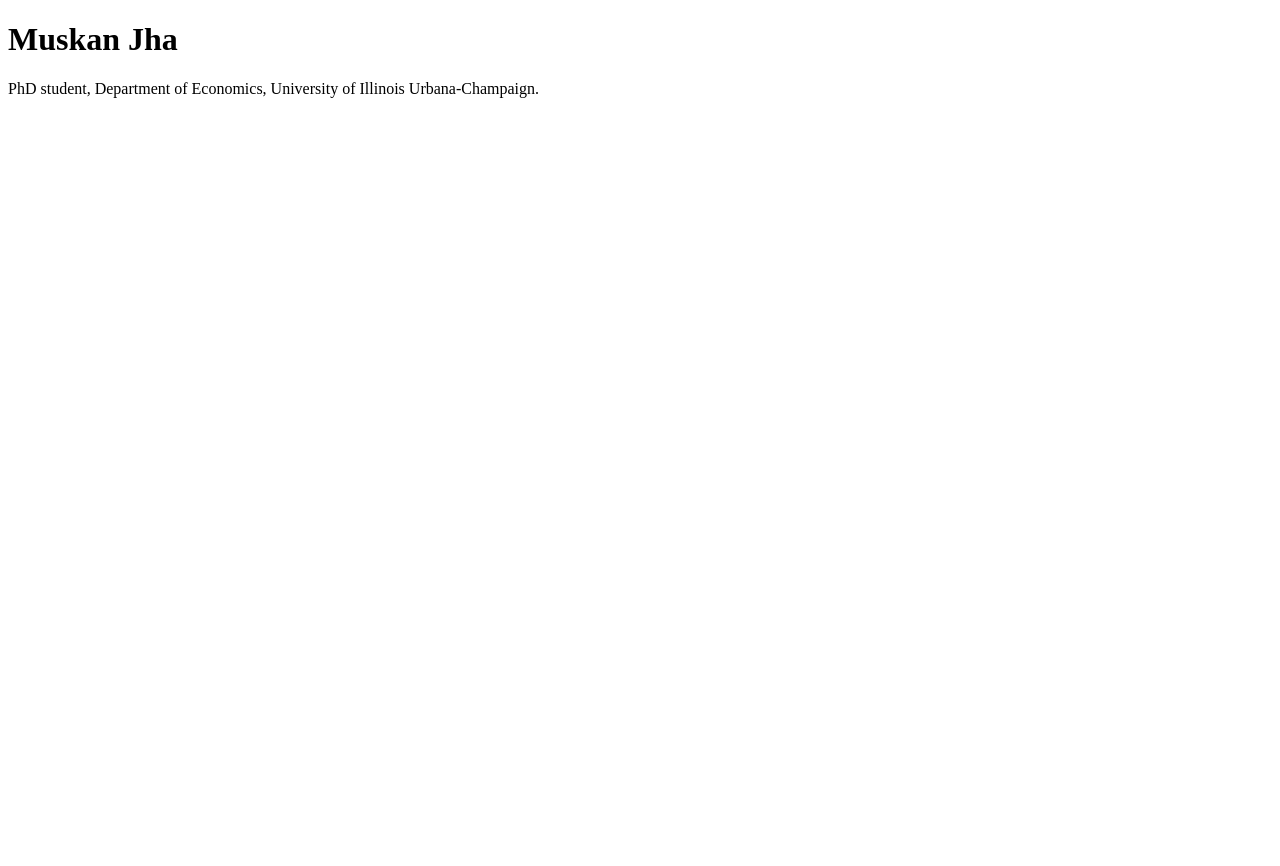
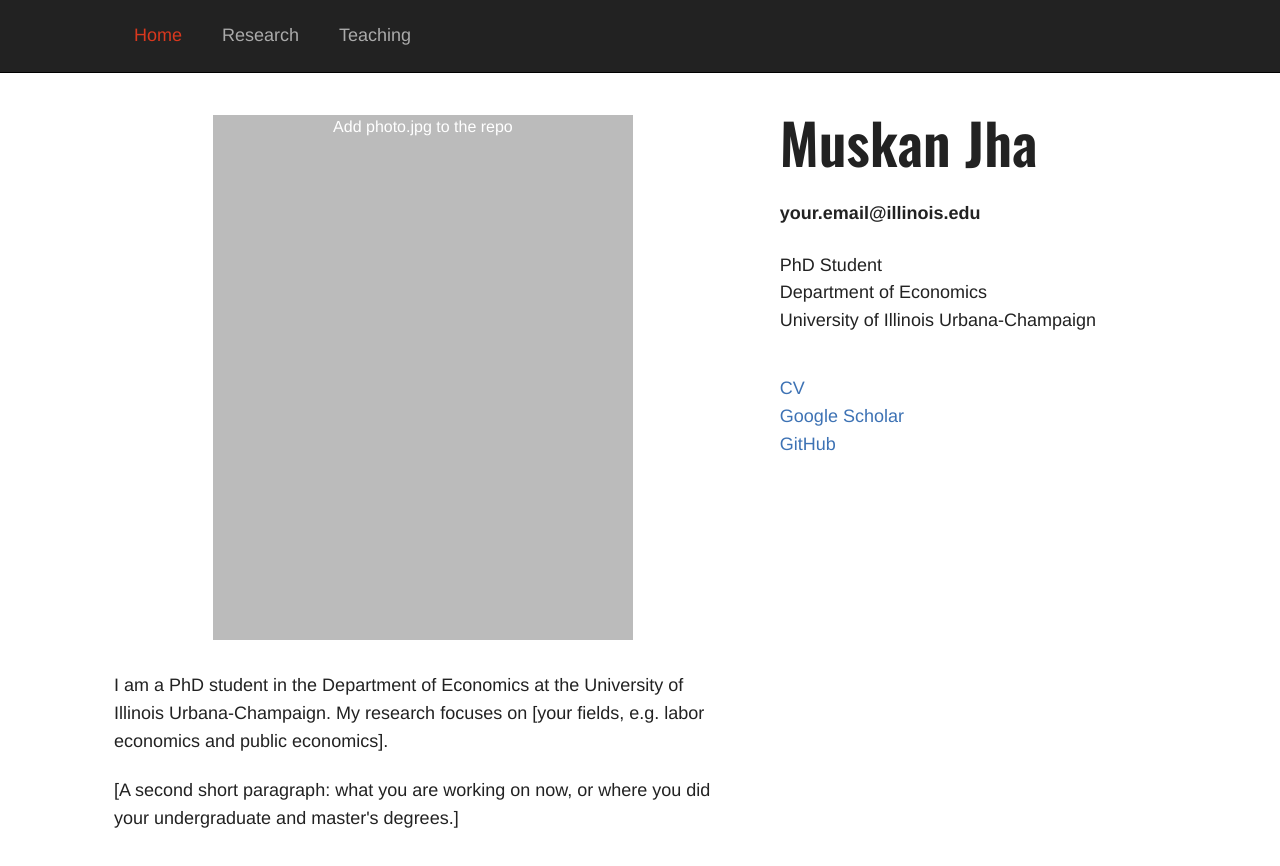
Before and after one commit to jhamuskan0113/jhamuskan0113.github.io, a plain HTML site: page index.html in a window 1280 px wide. Before the commit the page ends 800 px from the top, so only its background shows below. Drawn offline with nearby package versions, Linux system fonts and the light colour scheme.

Commit message:
Enhance index.html with styles and navigation

```diff
--- a/index.html
+++ b/index.html
@@ -1,12 +1,186 @@
 <!DOCTYPE html>
 <html lang="en">
 <head>
-  <meta charset="UTF-8">
-  <meta name="viewport" content="width=device-width, initial-scale=1">
-  <title>Muskan Jha</title>
+<meta charset="UTF-8">
+<meta name="viewport" content="width=device-width, initial-scale=1">
+<title>Muskan Jha</title>
+<link rel="preconnect" href="https://fonts.googleapis.com">
+<link rel="preconnect" href="https://fonts.gstatic.com" crossorigin>
+<link href="https://fonts.googleapis.com/css2?family=Oswald:wght@600&display=swap" rel="stylesheet">
+<style>
+  :root {
+    --ink: #222;
+    --muted: #666;
+    --nav-bg: #222;
+    --nav-link: #aaa;
+    --accent: #d9381e;
+    --link: #3d72b4;
+    --bg: #fff;
+  }
+  * { box-sizing: border-box; }
+  body {
+    margin: 0;
+    background: var(--bg);
+    color: var(--ink);
+    font: 18px/1.55 "Helvetica Neue", Helvetica, Arial, sans-serif;
+  }
+  a { color: var(--link); text-decoration: none; }
+  a:hover { text-decoration: underline; }
+  a:focus-visible, button:focus-visible { outline: 3px solid var(--accent); outline-offset: 2px; }
+
+  nav { background: var(--nav-bg); border-bottom: 1px solid #000; }
+  nav ul {
+    list-style: none; margin: 0 auto; padding: 0 24px;
+    max-width: 1100px; display: flex; flex-wrap: wrap;
+  }
+  nav a {
+    display: block; padding: 22px 20px; color: var(--nav-link);
+    font-size: 18px;
+  }
+  nav a:hover { color: #fff; text-decoration: none; }
+  nav a[aria-current="page"] { color: var(--accent); }
+
+  main { max-width: 1100px; margin: 0 auto; padding: 40px 24px 80px; }
+
+  .intro {
+    display: grid;
+    grid-template-columns: minmax(0, 1.6fr) minmax(0, 1fr);
+    gap: 48px;
+    align-items: start;
+  }
+  .photo { text-align: center; }
+  .photo img, .photo .placeholder {
+    width: 100%; max-width: 420px; aspect-ratio: 4 / 5;
+    object-fit: cover; display: inline-block; background: #bbb;
+  }
+  .placeholder {
+    display: inline-flex; align-items: center; justify-content: center;
+    color: #fff; font-size: 16px;
+  }
+  .bio { margin-top: 32px; max-width: 680px; }
+  .bio p { margin: 0 0 1.2em; }
+
+  .side h1 {
+    font: 600 56px/1.05 Oswald, "Arial Narrow", Impact, sans-serif;
+    margin: 0 0 28px; letter-spacing: 0.2px;
+  }
+  .side .email { font-weight: 700; margin: 0 0 24px; word-break: break-all; }
+  .side .role { margin: 0 0 40px; }
+  .side .links { list-style: none; padding: 0; margin: 0; }
+
+  h2 {
+    font: 600 34px/1.1 Oswald, "Arial Narrow", Impact, sans-serif;
+    margin: 0 0 24px;
+  }
+  .page { max-width: 760px; }
+  .paper { margin: 0 0 28px; }
+  .paper h3 { font-size: 19px; margin: 0 0 2px; }
+  .paper .meta { color: var(--muted); font-size: 16px; margin: 0 0 6px; }
+  details summary { cursor: pointer; color: var(--link); font-size: 16px; }
+  details p { margin: 8px 0 0; font-size: 16px; }
+
+  [hidden] { display: none !important; }
+
+  @media (max-width: 820px) {
+    .intro { grid-template-columns: 1fr; gap: 24px; }
+    .side { order: -1; }
+    .side h1 { font-size: 44px; }
+    .side .role { margin-bottom: 20px; }
+    nav a { padding: 16px 14px; }
+  }
+</style>
 </head>
 <body>
-  <h1>Muskan Jha</h1>
-  <p>PhD student, Department of Economics, University of Illinois Urbana-Champaign.</p>
+
+<nav aria-label="Main">
+  <ul>
+    <li><a href="#home" data-page="home">Home</a></li>
+    <li><a href="#research" data-page="research">Research</a></li>
+    <li><a href="#teaching" data-page="teaching">Teaching</a></li>
+  </ul>
+</nav>
+
+<main>
+
+  <!-- HOME -->
+  <section id="home" data-section="home">
+    <div class="intro">
+      <div>
+        <div class="photo">
+          <!-- Upload your photo to the repo as photo.jpg -->
+          <img src="photo.jpg" alt="Photo of Muskan Jha"
+               onerror="this.outerHTML='<span class=&quot;placeholder&quot;>Add photo.jpg to the repo</span>'">
+        </div>
+        <div class="bio">
+          <p>I am a PhD student in the Department of Economics at the University of Illinois Urbana-Champaign. My research focuses on [your fields, e.g. labor economics and public economics].</p>
+          <p>[A second short paragraph: what you are working on now, or where you did your undergraduate and master's degrees.]</p>
+        </div>
+      </div>
+
+      <div class="side">
+        <h1>Muskan Jha</h1>
+        <p class="email">your.email@illinois.edu</p>
+        <p class="role">PhD Student<br>Department of Economics<br>University of Illinois Urbana-Champaign</p>
+        <ul class="links">
+          <li><a href="cv.pdf">CV</a></li>
+          <li><a href="https://scholar.google.com/">Google Scholar</a></li>
+          <li><a href="https://github.com/jhamuskan0113">GitHub</a></li>
+        </ul>
+      </div>
+    </div>
+  </section>
+
+  <!-- RESEARCH -->
+  <section id="research" data-section="research" class="page" hidden>
+    <h2>Research</h2>
+
+    <article class="paper">
+      <h3>[Title of job market paper or main working paper]</h3>
+      <p class="meta">with [Coauthor], [Coauthor] (or "single-authored")</p>
+      <details>
+        <summary>Abstract</summary>
+        <p>[Two to four sentences on the question, the data, and the main finding.]</p>
+      </details>
+    </article>
+
+    <article class="paper">
+      <h3>[Title of second paper]</h3>
+      <p class="meta">[Status, e.g. work in progress]</p>
+      <details>
+        <summary>Abstract</summary>
+        <p>[Short abstract.]</p>
+      </details>
+    </article>
+  </section>
+
+  <!-- TEACHING -->
+  <section id="teaching" data-section="teaching" class="page" hidden>
+    <h2>Teaching</h2>
+    <p><strong>Teaching assistant</strong>, University of Illinois Urbana-Champaign</p>
+    <p>[Course name, semester. Add one line per course.]</p>
+  </section>
+
+</main>
+
+<script>
+  (function () {
+    var sections = document.querySelectorAll("[data-section]");
+    var links = document.querySelectorAll("nav a");
+
+    function show() {
+      var page = (location.hash || "#home").slice(1);
+      if (!document.querySelector('[data-section="' + page + '"]')) page = "home";
+      sections.forEach(function (s) { s.hidden = s.dataset.section !== page; });
+      links.forEach(function (a) {
+        if (a.dataset.page === page) a.setAttribute("aria-current", "page");
+        else a.removeAttribute("aria-current");
+      });
+      window.scrollTo(0, 0);
+    }
+
+    window.addEventListener("hashchange", show);
+    show();
+  })();
+</script>
 </body>
 </html>
```
